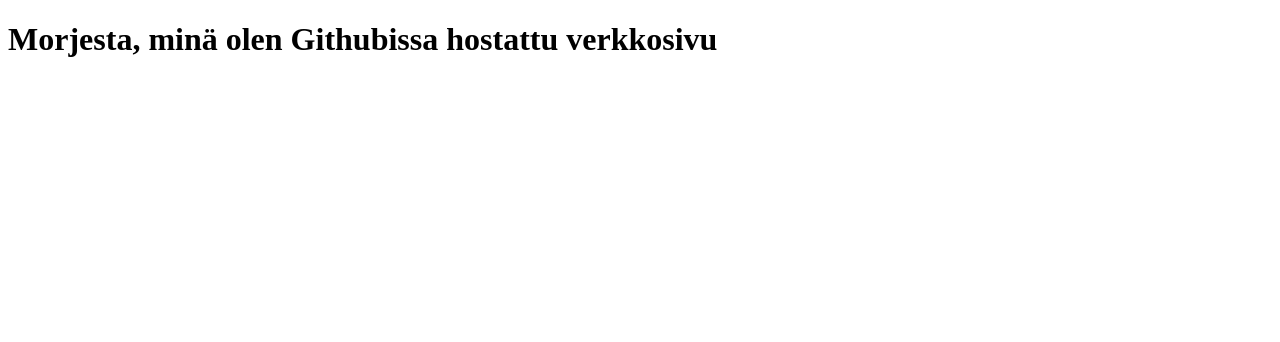
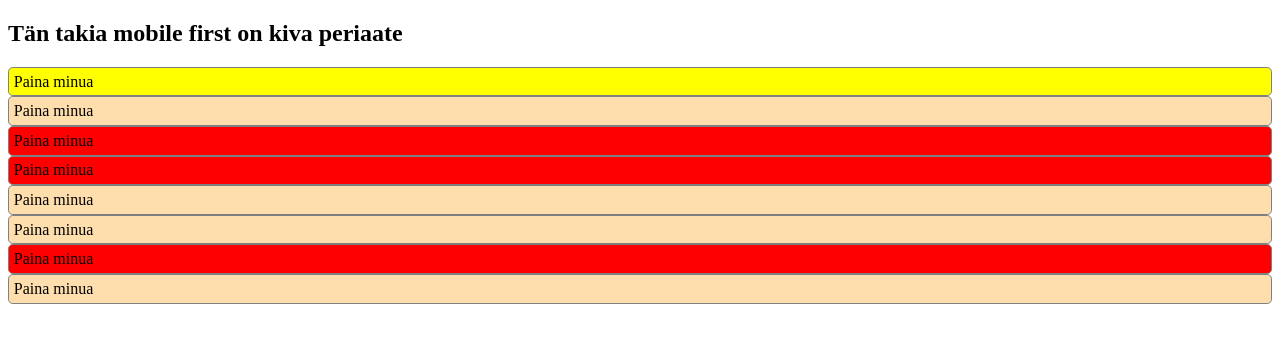
Before and after one commit to erkkimon/erkkimon.github.io, a plain HTML site: page index.html in a window 1280 px wide. Drawn offline with Linux system fonts and the light colour scheme.

Commit message:
Implements beautiful button layout

```diff
--- a/index.html
+++ b/index.html
@@ -1,7 +1,40 @@
 <!doctype html>
 <head>
-	<title>Morjesta Github</title>
+	<title>Morjesta Github 2020-09-17</title>
+	<style>
+		div {
+			color: black;
+			border: 1px gray solid;
+			border-radius: .3em;
+			padding: .3em;
+			background-color: NavajoWhite;
+		}
+		.kiva {
+			background: yellow;
+		}
+		.vaarallinen {
+			background: red;
+		}
+	</style>
 </head>
 <body>
-	<h1>Morjesta, minä olen Githubissa hostattu verkkosivu</h1>
+	<h2>Tän takia mobile first on kiva periaate</h2>
+	<div class="kiva">Paina minua</div>
+	<div>Paina minua</div>
+	<div class="vaarallinen">Paina minua</div>
+	<div class="vaarallinen">Paina minua</div>
+	<div>Paina minua</div>
+	<div>Paina minua</div>
+	<div class="vaarallinen">Paina minua</div>
+	<div>Paina minua</div>
+
+	<!--
+		TODO:
+		* CSS-luokat ja -id:t
+		* CSS:n media queryt
+		* Taideteos Githubiin
+		* Bootstrapin käyttöönotto
+		* Bootstrap-teemat
+		* Päivitys Githubiin
+	-->
 </body>
```
